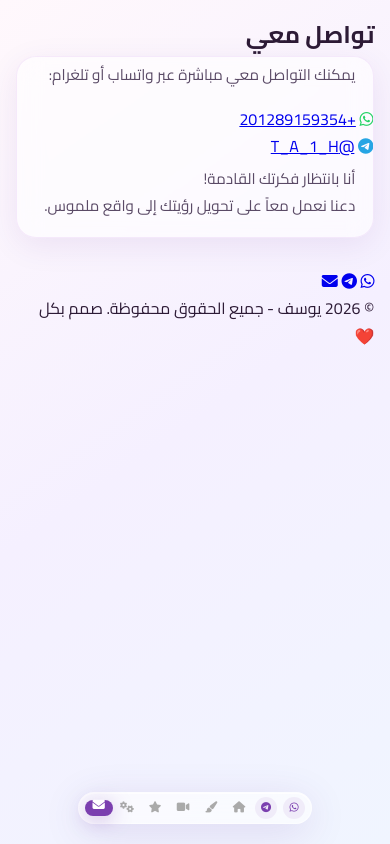
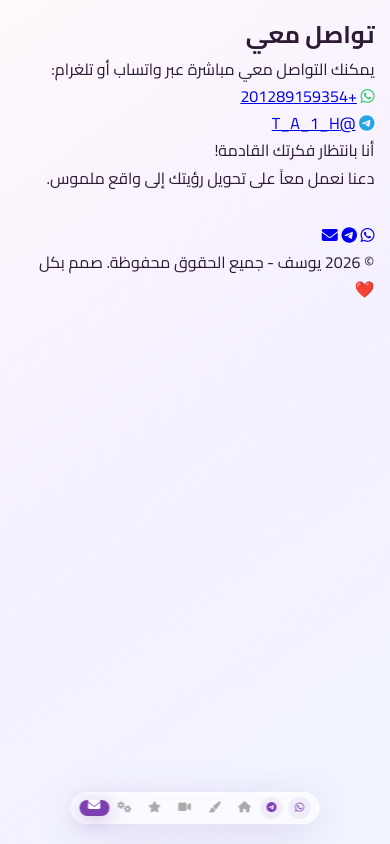
Before and after one commit to il88li/DESIGN, a Flask app: page /contact in a window 390 px wide. Run offline with Flask 3, Linux system fonts and the light colour scheme.

Commit message:
Update style.css

```diff
--- a/static/style.css
+++ b/static/style.css
@@ -1,14 +1,6 @@
 /* ===== إعادة تعيين وتحسينات ===== */
-* {
-    margin: 0;
-    padding: 0;
-    box-sizing: border-box;
-}
-
-html {
-    scroll-behavior: smooth;
-}
-
+* { margin: 0; padding: 0; box-sizing: border-box; }
+html { scroll-behavior: smooth; }
 body {
     font-family: 'Cairo', sans-serif;
     background: linear-gradient(145deg, #FFF8FC 0%, #F5F0FF 50%, #F0F5FF 100%);
@@ -17,18 +9,11 @@ body {
     line-height: 1.7;
     padding-bottom: 90px;
 }
-
-.container {
-    width: 92%;
-    max-width: 1200px;
-    margin: 0 auto;
-    padding: 15px 0;
-}
-
+.container { width: 92%; max-width: 1200px; margin: 0 auto; padding: 15px 0; }
 :root {
-    --glass-bg: rgba(255, 255, 255, 0.55);
-    --glass-border: rgba(219, 181, 238, 0.25);
-    --glass-shadow: 0 8px 32px rgba(76, 5, 133, 0.08);
+    --glass-bg: rgba(255,255,255,0.55);
+    --glass-border: rgba(219,181,238,0.25);
+    --glass-shadow: 0 8px 32px rgba(76,5,133,0.08);
     --glass-blur: 12px;
     --primary: #7B3FAF;
     --primary-light: #B388D9;
@@ -36,7 +21,7 @@ body {
     --text-dark: #2d1b36;
     --text-soft: #5a4a66;
     --radius: 20px;
-    --transition: 0.4s cubic-bezier(0.25, 0.46, 0.45, 0.94);
+    --transition: 0.4s cubic-bezier(0.25,0.46,0.45,0.94);
 }
 
 /* ===== شريط التنقل الدائري الشفاف العائم ===== */
@@ -49,17 +34,17 @@ body {
     align-items: center;
     justify-content: space-between;
     gap: 6px;
-    background: rgba(255, 255, 255, 0.6);
+    background: rgba(255,255,255,0.6);
     backdrop-filter: blur(16px);
     -webkit-backdrop-filter: blur(16px);
-    border: 1px solid rgba(255, 255, 255, 0.5);
+    border: 1px solid rgba(255,255,255,0.5);
     border-radius: 60px;
-    padding: 8px 14px;
-    box-shadow: 0 8px 40px rgba(76, 5, 133, 0.12), inset 0 1px 0 rgba(255, 255, 255, 0.8);
+    padding: 8px 16px;
+    box-shadow: 0 8px 40px rgba(76,5,133,0.12), inset 0 1px 0 rgba(255,255,255,0.8);
     z-index: 999;
     width: auto;
     max-width: 96%;
-    min-width: 340px;
+    min-width: 360px;
 }
 
 .nav-social {
@@ -67,7 +52,6 @@ body {
     gap: 6px;
     align-items: center;
 }
-
 .nav-social .social-icon {
     display: flex;
     align-items: center;
@@ -75,13 +59,12 @@ body {
     width: 32px;
     height: 32px;
     border-radius: 50%;
-    background: rgba(123, 63, 175, 0.08);
+    background: rgba(123,63,175,0.08);
     color: var(--primary);
     font-size: 1rem;
     transition: all 0.3s;
     text-decoration: none;
 }
-
 .nav-social .social-icon:hover {
     background: var(--primary);
     color: white;
@@ -91,7 +74,7 @@ body {
 .nav-links-center {
     display: flex;
     align-items: center;
-    gap: 2px;
+    gap: 3px;
     flex: 1;
     justify-content: center;
 }
@@ -105,121 +88,39 @@ body {
     color: #aaa;
     font-size: 0.5rem;
     font-weight: 600;
-    padding: 4px 6px;
+    padding: 4px 8px;
     border-radius: 30px;
     transition: all 0.3s ease;
-    min-width: 38px;
+    min-width: 42px;
     position: relative;
 }
-
 .navbar-glass .nav-item i {
     font-size: 1rem;
     transition: transform 0.3s, color 0.3s;
 }
-
 .navbar-glass .nav-item span {
     margin-top: 1px;
     font-size: 0.45rem;
-    opacity: 0.8;
+    opacity: 0.9;
     white-space: nowrap;
 }
-
-.navbar-glass .nav-item:hover {
-    color: var(--primary);
-}
-
+.navbar-glass .nav-item:hover { color: var(--primary); }
 .navbar-glass .nav-item.active {
     color: white;
     background: var(--primary);
-    box-shadow: 0 4px 20px rgba(123, 63, 175, 0.35);
+    box-shadow: 0 4px 20px rgba(123,63,175,0.35);
 }
-
-.navbar-glass .nav-item.active i {
-    transform: translateY(-2px) scale(1.1);
-}
-
-.navbar-glass .nav-item.active span {
-    opacity: 1;
-}
-
-.nav-page-title {
-    display: flex;
-    align-items: center;
-    gap: 4px;
-    font-size: 0.7rem;
-    font-weight: 700;
-    color: var(--text-dark);
-    background: rgba(255, 255, 255, 0.3);
-    padding: 3px 10px;
-    border-radius: 40px;
-    border: 1px solid rgba(255, 255, 255, 0.4);
-    backdrop-filter: blur(4px);
-    white-space: nowrap;
-}
-
-.nav-page-title .page-name {
-    display: flex;
-    align-items: center;
-    gap: 4px;
-    color: var(--primary);
-    font-size: 0.7rem;
-}
-
-.nav-page-title .page-name i {
-    font-size: 0.75rem;
-}
-
-/* ===== تحسينات البطاقات (نفس السابق) ===== */
-.glass-card {
-    background: rgba(255, 255, 255, 0.6);
-    backdrop-filter: blur(var(--glass-blur));
-    -webkit-backdrop-filter: blur(var(--glass-blur));
-    border: 1px solid var(--glass-border);
-    border-radius: var(--radius);
-    box-shadow: var(--glass-shadow);
-    transition: transform 0.3s, box-shadow 0.3s;
-    overflow: hidden;
-}
-
-.glass-card:hover {
-    transform: translateY(-8px);
-    box-shadow: 0 16px 48px rgba(76, 5, 133, 0.12);
-}
-
-.glass-card img {
-    width: 100%;
-    height: 200px;
-    object-fit: cover;
-    transition: transform 0.4s ease;
-    background: var(--primary-lighter);
-}
-
-.glass-card:hover img {
-    transform: scale(1.02);
-}
-
-.glass-card h3 {
-    font-size: 1.15rem;
-    color: var(--primary);
-    padding: 14px 18px 0;
-    margin: 0;
-}
-
-.glass-card p {
-    color: var(--text-soft);
-    font-size: 0.95rem;
-    padding: 4px 18px 18px;
-    line-height: 1.8;
-}
+.navbar-glass .nav-item.active i { transform: translateY(-2px) scale(1.1); }
+.navbar-glass .nav-item.active span { opacity: 1; }
 
 /* ===== باقي التنسيقات (نفس السابق) ===== */
-/* ... (جميع التنسيقات الأخرى كما هي) ... */
+/* ... (جميع التنسيقات الأخرى للبطاقات، الأزرار، الشبكات، الخدمات، التواصل، التذييل، التأثيرات) ... */
 
 /* ===== التجاوب مع الجوال ===== */
 @media (max-width: 768px) {
     .navbar-glass {
         padding: 6px 10px;
-        gap: 4px;
+        gap: 3px;
         min-width: auto;
         flex-wrap: nowrap;
         justify-content: space-between;
@@ -230,74 +131,33 @@ body {
         height: 26px;
         font-size: 0.8rem;
     }
-    .nav-links-center {
-        gap: 1px;
+    .nav-links-center { gap: 1px; }
+    .navbar-glass .nav-item {
+        min-width: 34px;
+        padding: 3px 5px;
     }
-    .navbar-glass .nav-item {
-        min-width: 32px;
-        padding: 3px 4px;
-    }
-    .navbar-glass .nav-item i {
-        font-size: 0.8rem;
-    }
-    .navbar-glass .nav-item span {
-        font-size: 0.4rem;
-        display: block;
-    }
-    .nav-page-title {
-        font-size: 0.6rem;
-        padding: 2px 6px;
-    }
-    .nav-page-title .page-name {
-        font-size: 0.6rem;
-    }
-    .nav-page-title .page-name i {
-        font-size: 0.65rem;
-    }
-    .glass-card img {
-        height: 150px;
-    }
+    .navbar-glass .nav-item i { font-size: 0.8rem; }
+    .navbar-glass .nav-item span { font-size: 0.4rem; display: block; }
 }
 
 @media (max-width: 480px) {
     .navbar-glass {
-        padding: 4px 6px;
-        gap: 2px;
+        padding: 4px 8px;
+        gap: 1px;
         border-radius: 30px;
         min-width: auto;
+        max-width: 98%;
     }
     .nav-social .social-icon {
         width: 22px;
         height: 22px;
         font-size: 0.65rem;
     }
-    .nav-links-center {
-        gap: 0;
-    }
+    .nav-links-center { gap: 0; }
     .navbar-glass .nav-item {
-        min-width: 28px;
-        padding: 2px 3px;
-    }
-    .navbar-glass .nav-item i {
-        font-size: 0.7rem;
-    }
-    .navbar-glass .nav-item span {
-        display: none;
-    }
-    .nav-page-title {
-        font-size: 0.5rem;
+        min-width: 30px;
         padding: 2px 4px;
     }
-    .nav-page-title .page-name {
-        font-size: 0.5rem;
-    }
-    .nav-page-title .page-name i {
-        font-size: 0.55rem;
-    }
-    .glass-card img {
-        height: 130px;
-    }
+    .navbar-glass .nav-item i { font-size: 0.7rem; }
+    .navbar-glass .nav-item span { display: none; } /* إخفاء الأسماء في الشاشات الصغيرة جداً */
 }
-
-/* ===== باقي التنسيقات ===== */
-/* (يجب الاحتفاظ بجميع التنسيقات السابقة مثل الأزرار، الشبكات، الخدمات، التواصل، التذييل، إلخ) */
```
